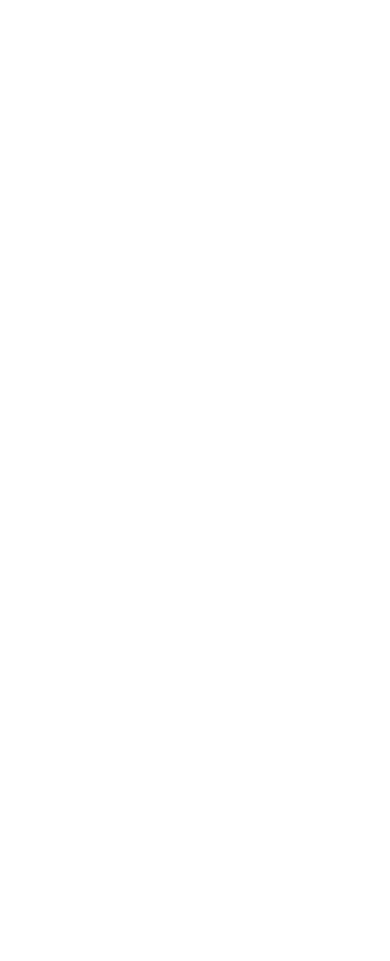
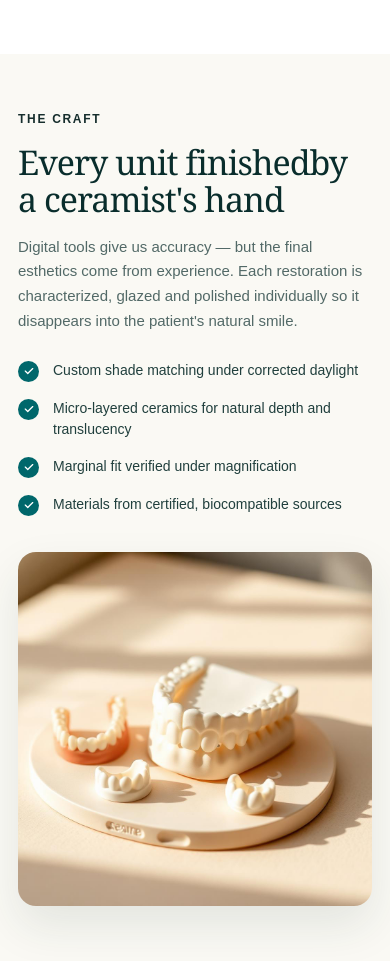
Before and after one commit to FaridAliyew/Dental-technician, a React (Vite) app: page / in a window 390 px wide. Shown: the part 2744-3705 px from the top of the page. Before the commit the page ends 2798 px from the top, so only its background shows below. Built offline with nearby package versions, Linux system fonts and the light colour scheme.

Commit message:
added craft comp.

```diff
--- a/src/App.jsx
+++ b/src/App.jsx
@@ -2,6 +2,7 @@
 import Navbar from './components/Navbar'
 import MasterDental from './components/MasterDental'
 import LaboServi from './components/LaboServi'
+import Craft from './components/Craft'
 
 function App() {
   return (
@@ -9,6 +10,7 @@
       <Navbar />
       <MasterDental />
       <LaboServi/>
+      <Craft/>
     </>
   )
 }
--- /dev/null
+++ b/src/components/Craft.jsx
@@ -0,0 +1,56 @@
+import React from "react";
+import { FaCheck } from "react-icons/fa6";
+import "../style/craft.css";
+import craftImage from "../imgs/craft.jpg";
+
+const craftFeatures = [
+  "Custom shade matching under corrected daylight",
+  "Micro-layered ceramics for natural depth and translucency",
+  "Marginal fit verified under magnification",
+  "Materials from certified, biocompatible sources",
+];
+
+function Craft() {
+  return (
+    <section id="craft">
+      <div className="craft-container">
+        <div className="craft-image">
+          <img
+            src={craftImage}
+            alt="Handcrafted ceramic dental restorations"
+          />
+        </div>
+
+        <div className="craft-content">
+          <span className="craft-label">The craft</span>
+
+          <h2>
+            Every unit finished
+            <br />
+            by a ceramist&apos;s hand
+          </h2>
+
+          <p className="craft-description">
+            Digital tools give us accuracy — but the final esthetics come from
+            experience. Each restoration is characterized, glazed and polished
+            individually so it disappears into the patient&apos;s natural smile.
+          </p>
+
+          <ul className="craft-features">
+            {craftFeatures.map((feature) => (
+              <li key={feature}>
+                <span className="craft-check-icon">
+                  <FaCheck aria-hidden="true" />
+                </span>
+
+                <span>{feature}</span>
+              </li>
+            ))}
+          </ul>
+        </div>
+      </div>
+    </section>
+  );
+}
+
+export default Craft;
--- /dev/null
+++ b/src/style/craft.css
@@ -0,0 +1,167 @@
+#craft {
+  width: 100%;
+  padding: 90px 24px;
+  background-color: #faf9f4;
+}
+
+.craft-container {
+  width: 100%;
+  max-width: 1120px;
+  margin: 0 auto;
+  display: grid;
+  grid-template-columns: minmax(0, 1fr) minmax(0, 1fr);
+  align-items: center;
+  gap: 70px;
+}
+
+.craft-image {
+  width: 100%;
+  overflow: hidden;
+  border-radius: 24px;
+  box-shadow: 0 20px 45px rgba(32, 55, 52, 0.1);
+}
+
+.craft-image img {
+  display: block;
+  width: 100%;
+  aspect-ratio: 1 / 1;
+  object-fit: cover;
+  transition: transform 0.5s ease;
+}
+
+.craft-image:hover img {
+  transform: scale(1.03);
+}
+
+.craft-content {
+  width: 100%;
+}
+
+.craft-label {
+  display: inline-block;
+  margin-bottom: 18px;
+  color: #162e2d;
+  font-family: Arial, sans-serif;
+  font-size: 12px;
+  font-weight: 700;
+  letter-spacing: 1.7px;
+  text-transform: uppercase;
+}
+
+.craft-content h2 {
+  margin: 0 0 20px;
+  color: #092d2c;
+  font-family: Georgia, "Times New Roman", serif;
+  font-size: clamp(36px, 4vw, 48px);
+  font-weight: 500;
+  line-height: 1.05;
+  letter-spacing: -1.5px;
+}
+
+.craft-description {
+  max-width: 570px;
+  margin: 0;
+  color: #526967;
+  font-family: Arial, sans-serif;
+  font-size: 16px;
+  line-height: 1.65;
+}
+
+.craft-features {
+  margin: 32px 0 0;
+  padding: 0;
+  display: flex;
+  flex-direction: column;
+  gap: 18px;
+  list-style: none;
+}
+
+.craft-features li {
+  display: flex;
+  align-items: center;
+  gap: 14px;
+  color: #203f3d;
+  font-family: Arial, sans-serif;
+  font-size: 14px;
+  line-height: 1.5;
+}
+
+.craft-check-icon {
+  width: 21px;
+  height: 21px;
+  flex-shrink: 0;
+  display: inline-flex;
+  justify-content: center;
+  align-items: center;
+  border-radius: 50%;
+  background-color: #00676b;
+  color: #ffffff;
+  font-size: 10px;
+}
+
+
+@media (max-width: 900px) {
+  #craft {
+    padding: 70px 24px;
+  }
+
+  .craft-container {
+    grid-template-columns: 1fr;
+    gap: 48px;
+    order: 1;
+  }
+
+  .craft-image {
+    max-width: 650px;
+    margin: 0 auto;
+    order: 2;
+  }
+
+  .craft-content {
+    max-width: 650px;
+    margin: 0 auto;
+  }
+
+  .craft-content h2 br {
+    display: none;
+  }
+}
+
+@media (max-width: 600px) {
+  #craft {
+    padding: 55px 18px;
+  }
+
+  .craft-container {
+    gap: 36px;
+  }
+
+  .craft-image {
+    border-radius: 18px;
+  }
+
+  .craft-content h2 {
+    margin-bottom: 16px;
+    font-size: 34px;
+    line-height: 1.1;
+    letter-spacing: -1px;
+  }
+
+  .craft-description {
+    font-size: 15px;
+  }
+
+  .craft-features {
+    margin-top: 26px;
+    gap: 16px;
+  }
+
+  .craft-features li {
+    align-items: flex-start;
+    font-size: 14px;
+  }
+
+  .craft-check-icon {
+    margin-top: 1px;
+  }
+}
```
Also changed, not shown: src/imgs/craft.jpg (added).
